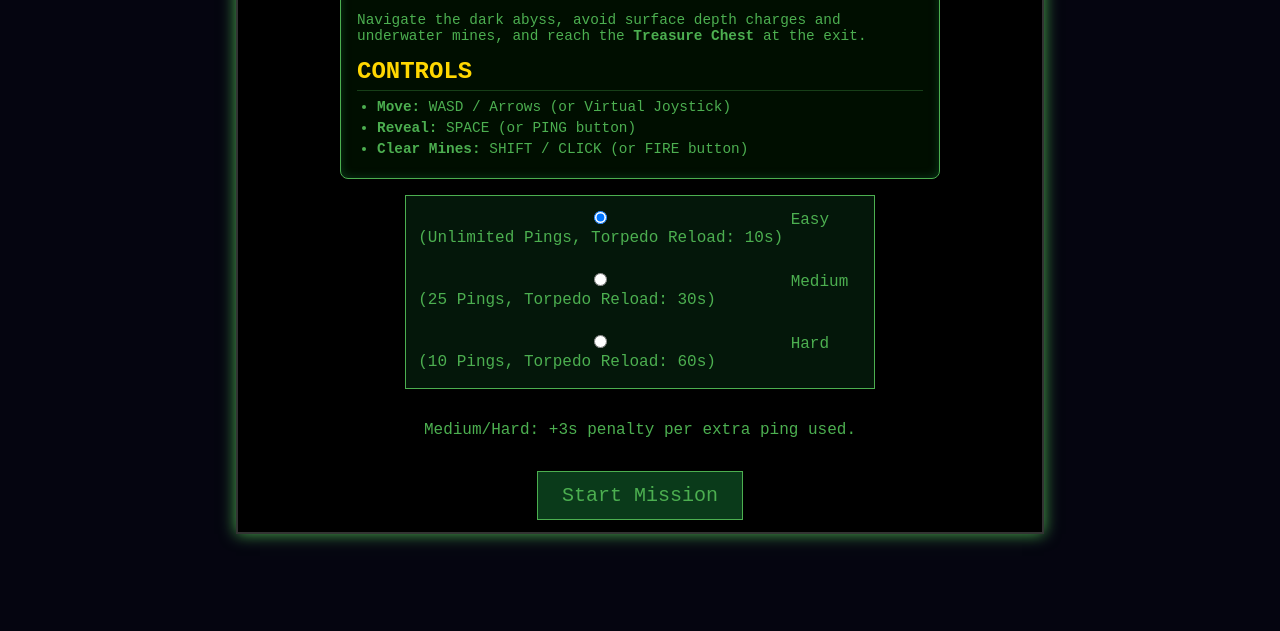
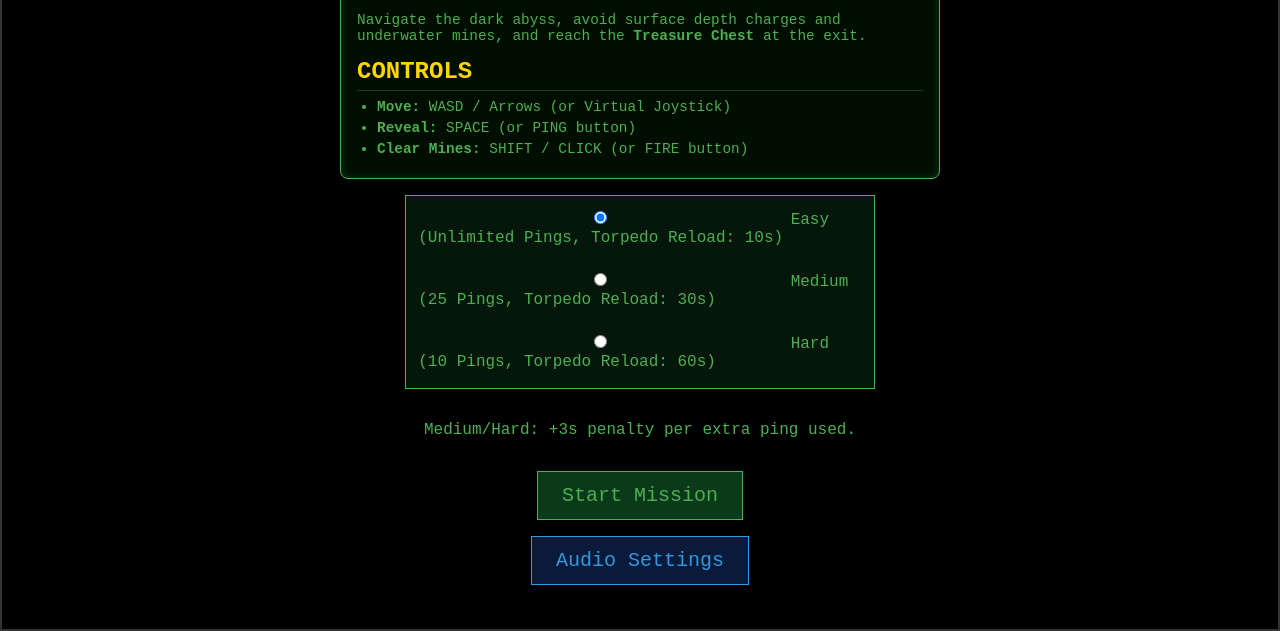
Before and after one commit to spoutin/pi-game, a website: page public/index.html in a window 1280 px wide. Shown: the part 169-800 px from the top of the page. Drawn offline with Linux system fonts and the light colour scheme; no server answers.

Commit message:
style: remove fixed aspect ratio and allow full-screen growth

```diff
--- a/public/style.css
+++ b/public/style.css
@@ -27,16 +27,16 @@
     display: flex;
     justify-content: center;
     align-items: center;
-    padding: 2vmin;
+    padding: 0;
 }
 
 .game-wrapper {
     display: flex;
     flex-direction: column;
-    gap: 1vmin;
-    max-width: 100%;
-    max-height: 100%;
-    align-items: center;
+    gap: 0;
+    width: 100%;
+    height: 100%;
+    align-items: stretch;
 }
 
 /* Tactical HUD Overlay */
@@ -93,10 +93,10 @@
     background-color: #000;
     border: 2px solid #333;
     box-shadow: 0 0 15px #4CAF50;
-    aspect-ratio: 20 / 15;
-    max-width: 95vw;
-    max-height: 90dvh;
-    margin: 0 auto;
+    flex: 1;
+    width: 100%;
+    height: 100%;
+    margin: 0;
     overflow: hidden;
     display: flex;
     justify-content: center;
```
